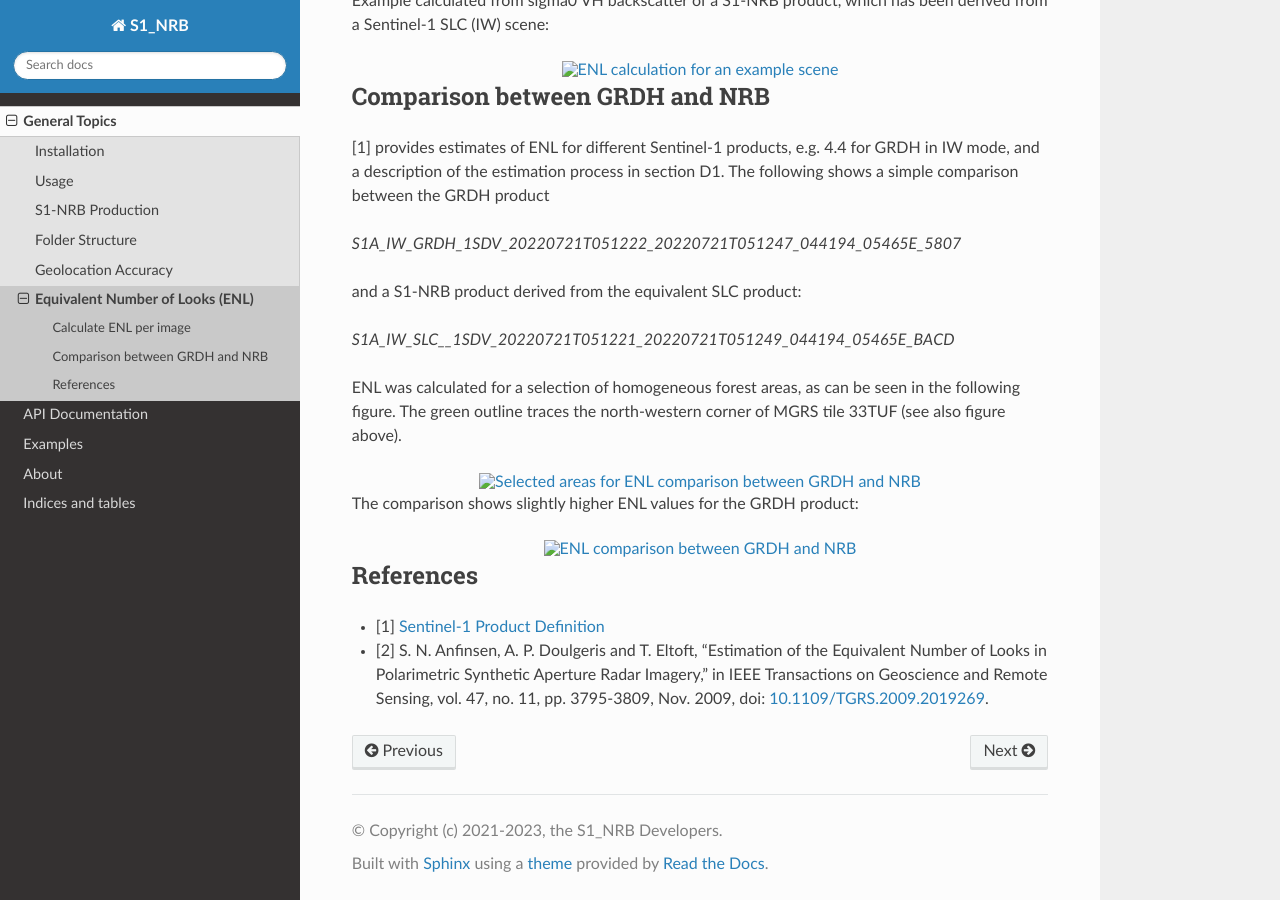
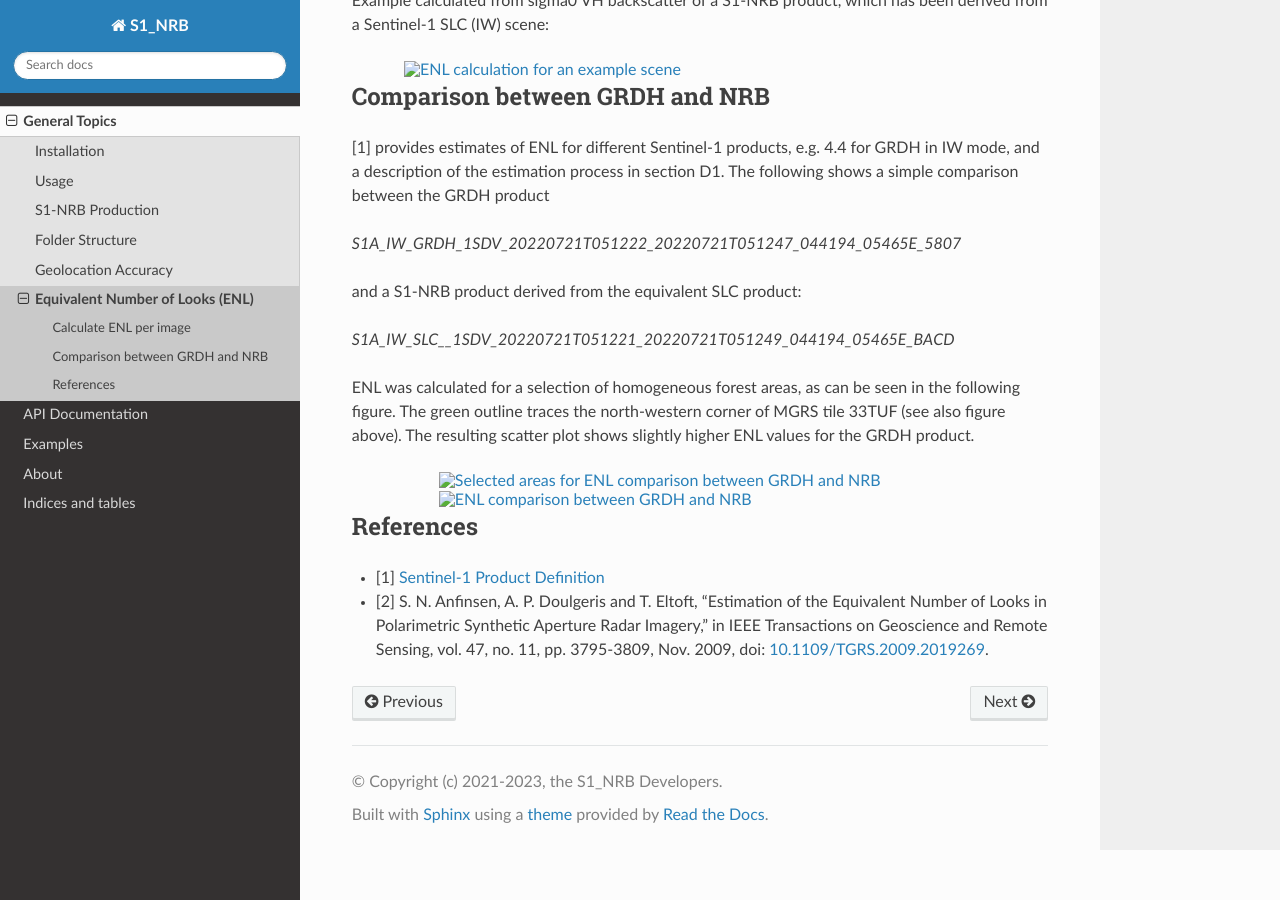
Before and after one commit to SAR-ARD/s1ard, a Sphinx documentation site: the page built from docs/general/enl.rst, in a window 1280 px wide and 900 px high, scrolled down 772 px. Built offline with Sphinx 7.4.7 and the Read the Docs theme 2.0.0, drawn with Linux system fonts in a browser that asks for light colours.

Commit message:
[docs.enl] revert change to `figure::`; move text

```diff
--- a/docs/general/enl.rst
+++ b/docs/general/enl.rst
@@ -29,7 +29,7 @@ as described above for entire images using the function :func:`S1_NRB.metadata.e
 
 Example calculated from sigma0 VH backscatter of a S1-NRB product, which has been derived from a Sentinel-1 SLC (IW) scene:
 
-.. figure:: ../_static/enl_example_tile.png
+.. image:: ../_static/enl_example_tile.png
     :width: 85 %
     :align: center
     :alt: ENL calculation for an example scene
@@ -47,16 +47,16 @@ and a S1-NRB product derived from the equivalent SLC product:
 `S1A_IW_SLC__1SDV_20220721T051221_20220721T051249_044194_05465E_BACD`
 
 ENL was calculated for a selection of homogeneous forest areas, as can be seen in the following figure. The
-green outline traces the north-western corner of MGRS tile 33TUF (see also figure above).
+green outline traces the north-western corner of MGRS tile 33TUF (see also figure above). The resulting scatter plot
+shows slightly higher ENL values for the GRDH product.
 
-.. figure:: ../_static/enl_grd_comparison_aois.png
+.. image:: ../_static/enl_grd_comparison_aois.png
     :width: 75 %
     :align: center
     :alt: Selected areas for ENL comparison between GRDH and NRB
 
-The comparison shows slightly higher ENL values for the GRDH product:
 
-.. figure:: ../_static/enl_grd_comparison_scatter.png
+.. image:: ../_static/enl_grd_comparison_scatter.png
     :width: 75 %
     :align: center
     :alt: ENL comparison between GRDH and NRB
```
